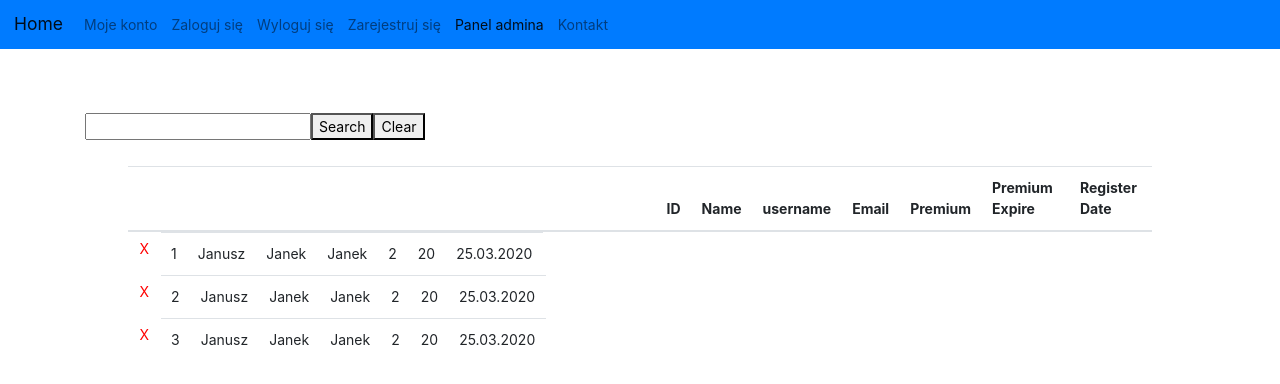
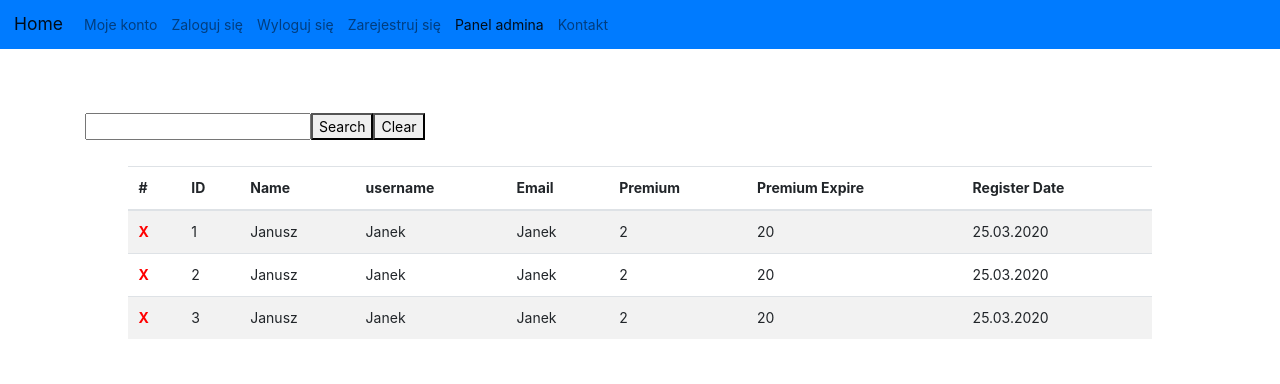
Before and after one commit to ProjectOtoCar/OtoCar, an Angular app: page /admin in a window 1280 px wide. Shown: the top 384 px of the page. Built offline with nearby package versions, Linux system fonts and the light colour scheme.

Commit message:
Add panel admin

```diff
--- a/src/app/admin-panel/admin-panel.component.html
+++ b/src/app/admin-panel/admin-panel.component.html
@@ -4,10 +4,10 @@
 <button>Search</button>
 <button>Clear</button>
 </div>
-<table class="table mx-auto" style="width: 80%;margin-top: 2%">
+<table class="table table-striped mx-auto " style="width: 80%;margin-top: 2%">
   <thead>
   <tr>
-   <th scope="col"></th>
+    <th scope="col">#</th>
     <th scope="col">ID</th>
     <th scope="col">Name</th>
     <th scope="col">username</th>
@@ -18,6 +18,18 @@
   </tr>
   </thead>
   <tbody>
-  <app-item-admin-panel *ngFor="let data of datas" [data]="data"  [data]="data"></app-item-admin-panel>
+  <tr *ngFor="let data of datas" style="width: 100%">
+    <th style="color: red !important;">X</th>
+    <td >{{data.id}}</td>
+    <td >{{data.name}}</td>
+    <td >{{data.username}}</td>
+    <td >{{ data.username}}</td>
+    <td >{{data.premium}}</td>
+    <td >{{data.premiumExpire}}</td>
+    <td >{{data.registerData}}</td>
+  </tr>
+
   </tbody>
 </table>
+
+<!--<app-item-admin-panel  *ngFor="let data of datas" [data]="data"  [data]="data"></app-item-admin-panel>-->
--- a/src/app/admin-panel/item-admin-panel/item-admin-panel.component.html
+++ b/src/app/admin-panel/item-admin-panel/item-admin-panel.component.html
@@ -1,10 +0,0 @@
-<tr>
-  <button type="button" class="btn btn-link" style="color: red !important;">X</button>
-  <td scope="row">{{data.id}}</td>
-  <td>{{data.name}}</td>
-  <td>{{data.username}}</td>
-  <td>{{ data.username}}</td>
-  <td>{{data.premium}}</td>
-  <td>{{data.premiumExpire}}</td>
-  <td>{{data.registerData}}</td>
-</tr>
```
